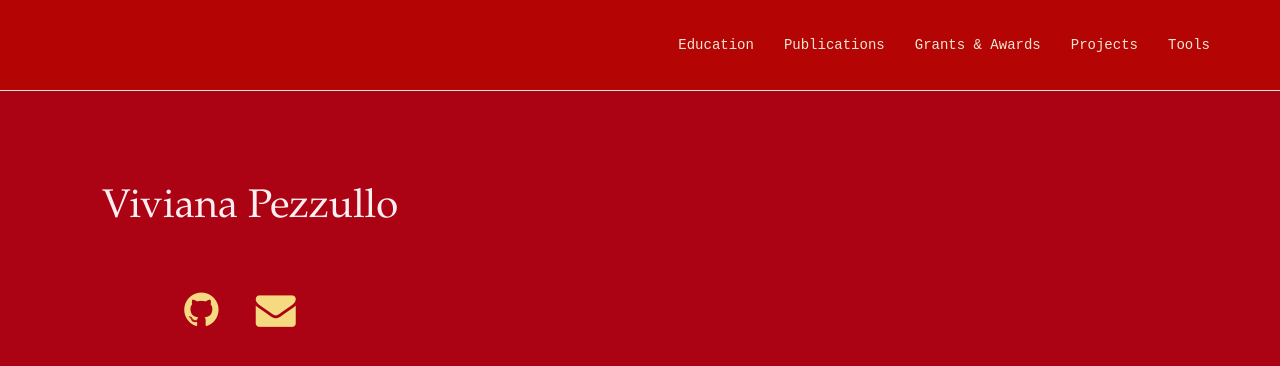
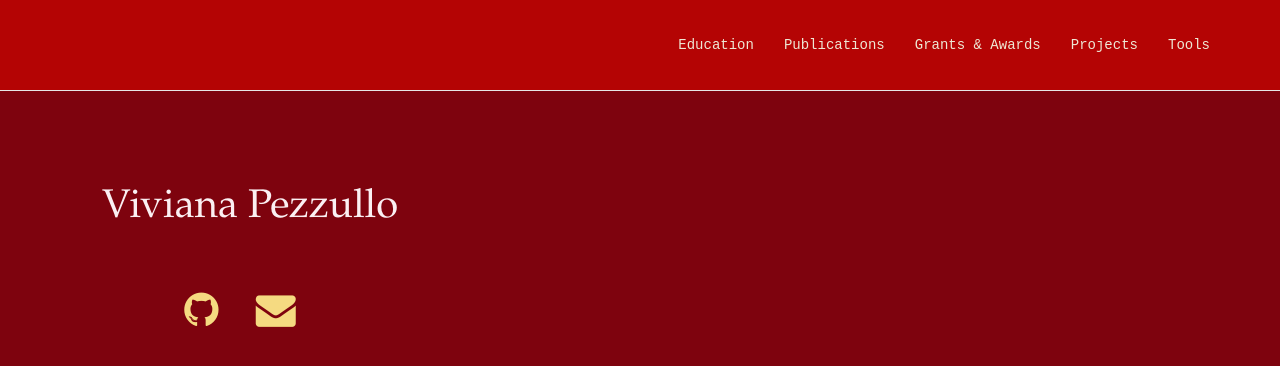
Before and after one commit to vivianapezzullo/nolauren.github.io, a Jekyll site: the page index.html, which Jekyll copies as it is, in a window 1280 px wide and 900 px high. Shown: the top 366 px of the window. Built offline with Jekyll 4.4.1, drawn with Linux system fonts in a browser that asks for light colours; nearby versions of some CDN libraries.

Commit message:
Update scrolling-nav.css

```diff
--- a/css/scrolling-nav.css
+++ b/css/scrolling-nav.css
@@ -45,7 +45,7 @@ of those sections to manage the look and feel of the site. */
     padding-top: 100px;
     padding-bottom: 100px;
     text-align: center;
-    background: #AB0313;
+    background: #7E030E;
     color: #FBEFF2;
     font-size:20px;
 }
```
